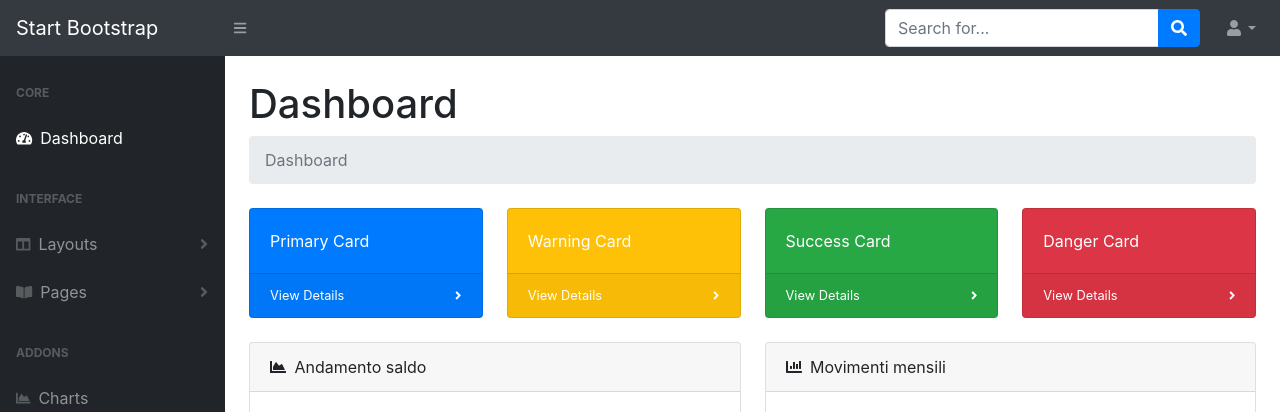
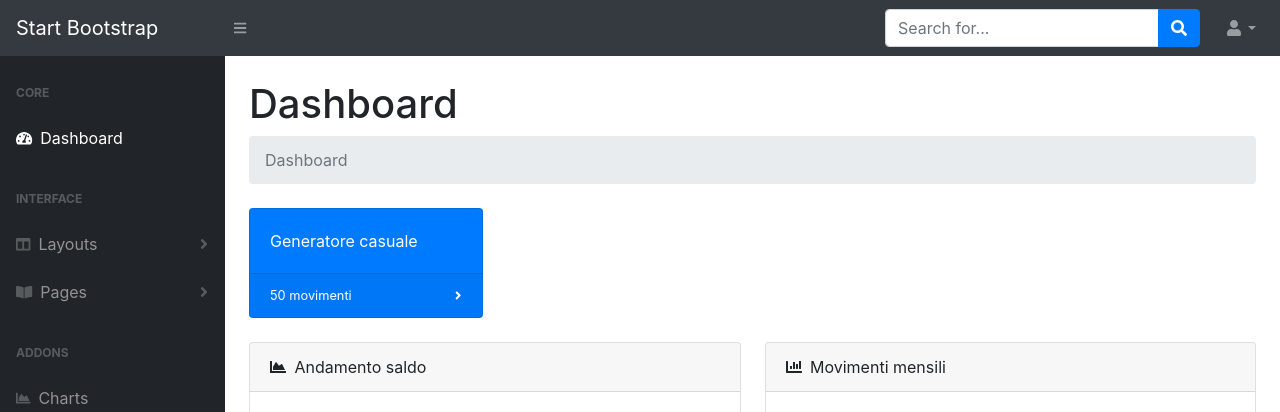
Before and after one commit to mdm1983/cdc-django-2020, a Django app: template greetings/templates/index.html in a window 1280 px wide. Shown: the top 412 px of the page. Run offline with Django 3.2, Linux system fonts and the light colour scheme; the template is opened without the code that fills it, so the values that code supplies are empty; some libraries are stand-ins or nearby versions.

Commit message:
Bottone "Generatore casuale 50 movimenti"

```diff
--- a/docker-compose.yml
+++ b/docker-compose.yml
@@ -37,7 +37,7 @@ services:
     environment:
       - KAFKA_BROKER_ID=1
       #- KAFKA_LISTENERS=PLAINTEXT://127.0.0.1:9092
-      - KAFKA_ADVERTISED_LISTENERS=PLAINTEXT://10.7.9.71:9092 #ip dinamico della macchina di dario
+      - KAFKA_ADVERTISED_LISTENERS=PLAINTEXT://10.7.192.64:9092 #ip dinamico della macchina di dario
       - KAFKA_ZOOKEEPER_CONNECT=zookeeper:2181
       - ALLOW_PLAINTEXT_LISTENER=yes
       - KAFKA_LISTENER_SECURITY_PROTOCOL_MAP:PLAINTEXT
--- a/greetings/producer.py
+++ b/greetings/producer.py
@@ -4,7 +4,7 @@ from kafka.errors import KafkaError
 class producer:
     def main():
         KAFKA_TOPIC = 'Topic5'
-        producer = KafkaProducer(bootstrap_servers=['10.7.9.71:9092'], api_version=(0, 10, 1))
+        producer = KafkaProducer(bootstrap_servers=['10.7.192.64:9092'], api_version=(0, 10, 1))
         #ip dinamico della macchina di dario
         producer.send(KAFKA_TOPIC, b'Hello, World!')
         producer.send(KAFKA_TOPIC, key=b'message-two', value=b'This is Kafka-Python')
--- a/greetings/templates/index.html
+++ b/greetings/templates/index.html
@@ -117,36 +117,9 @@
                         <div class="row">
                             <div class="col-xl-3 col-md-6">
                                 <div class="card bg-primary text-white mb-4">
-                                    <div class="card-body">Primary Card</div>
+                                    <div class="card-body">Generatore casuale</div>
                                     <div class="card-footer d-flex align-items-center justify-content-between">
-                                        <a class="small text-white stretched-link" href="#">View Details</a>
-                                        <div class="small text-white"><i class="fas fa-angle-right"></i></div>
-                                    </div>
-                                </div>
-                            </div>
-                            <div class="col-xl-3 col-md-6">
-                                <div class="card bg-warning text-white mb-4">
-                                    <div class="card-body">Warning Card</div>
-                                    <div class="card-footer d-flex align-items-center justify-content-between">
-                                        <a class="small text-white stretched-link" href="#">View Details</a>
-                                        <div class="small text-white"><i class="fas fa-angle-right"></i></div>
-                                    </div>
-                                </div>
-                            </div>
-                            <div class="col-xl-3 col-md-6">
-                                <div class="card bg-success text-white mb-4">
-                                    <div class="card-body">Success Card</div>
-                                    <div class="card-footer d-flex align-items-center justify-content-between">
-                                        <a class="small text-white stretched-link" href="#">View Details</a>
-                                        <div class="small text-white"><i class="fas fa-angle-right"></i></div>
-                                    </div>
-                                </div>
-                            </div>
-                            <div class="col-xl-3 col-md-6">
-                                <div class="card bg-danger text-white mb-4">
-                                    <div class="card-body">Danger Card</div>
-                                    <div class="card-footer d-flex align-items-center justify-content-between">
-                                        <a class="small text-white stretched-link" href="#">View Details</a>
+                                        <a class="small text-white stretched-link" href="/greetings/insert?email={{ loggedas }}">50 movimenti</a>
                                         <div class="small text-white"><i class="fas fa-angle-right"></i></div>
                                     </div>
                                 </div>
--- a/greetings/views.py
+++ b/greetings/views.py
@@ -50,7 +50,7 @@ def index(request):
     KAFKA_TOPIC = 'Topic5'
 
     # To consume latest messages and auto-commit offsets
-    consumer = KafkaConsumer (KAFKA_TOPIC,bootstrap_servers = ['10.7.9.71:9092'], api_version=(0, 10, 1),
+    consumer = KafkaConsumer (KAFKA_TOPIC,bootstrap_servers = ['10.7.192.64:9092'], api_version=(0, 10, 1),
     auto_offset_reset='earliest',
     #group_id='myTestGroupId',
     consumer_timeout_ms=3000)
@@ -123,7 +123,7 @@ class insert(APIView):
 
 
 
-        return HttpResponse("auto generated " + sysdateString)
+        return HttpResponseRedirect('/greetings/getList')
 
 
 
```
